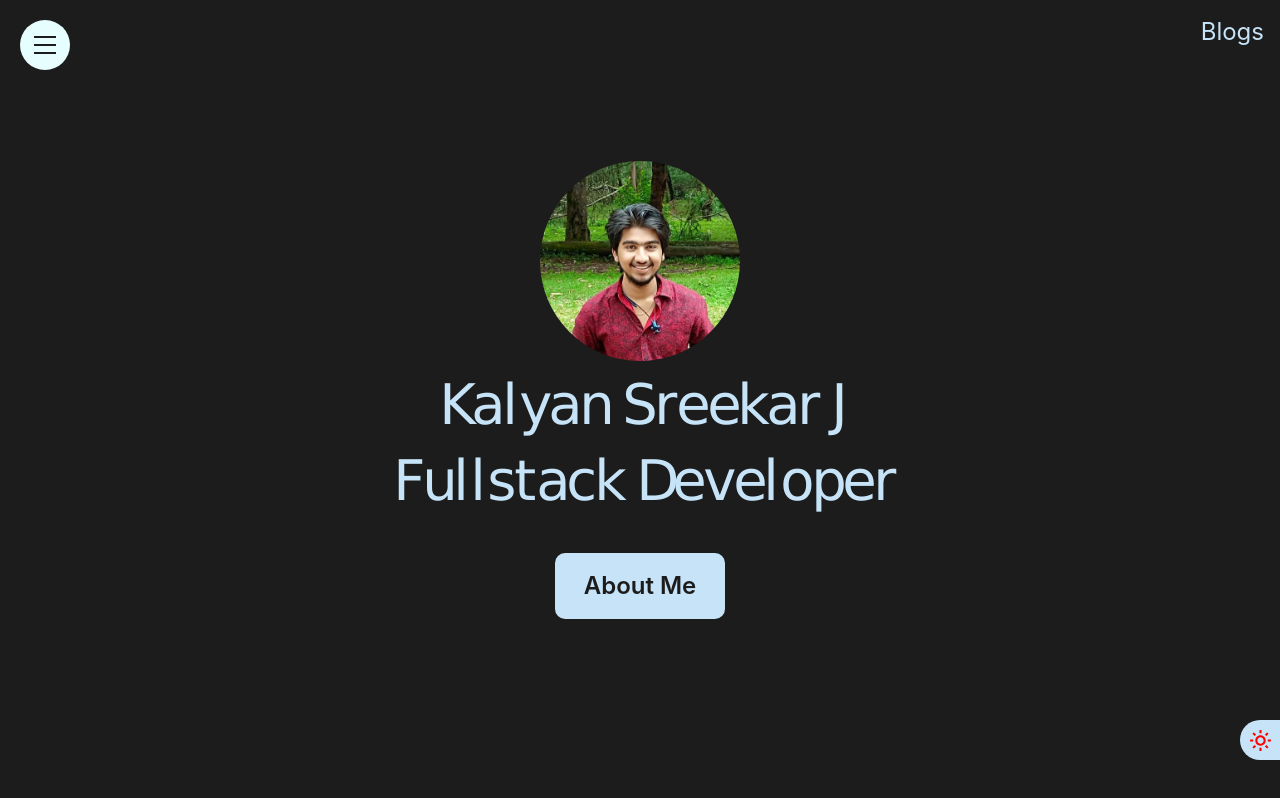
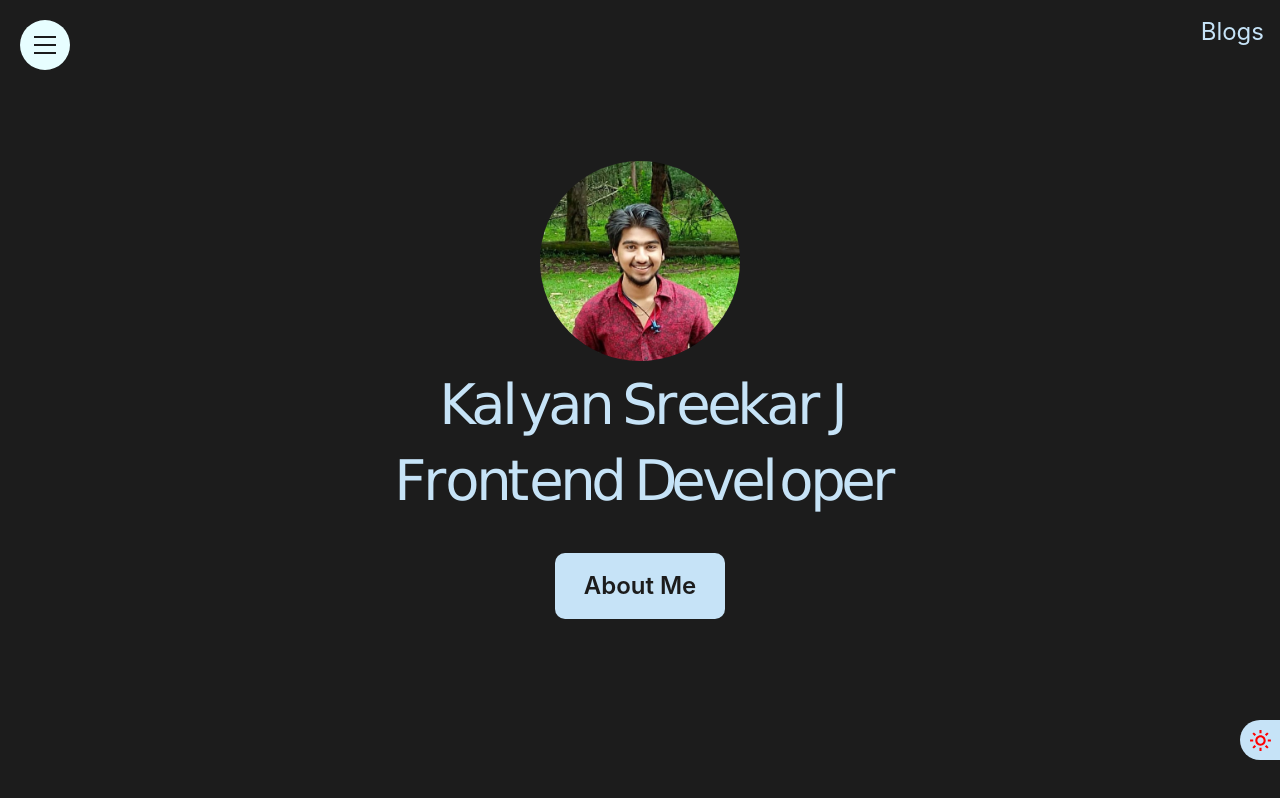
Before and after one commit to KalyanSreekar/myprofile, a React (Create React App) app: page / in a window 1280 px wide. Built offline with nearby package versions, Linux system fonts and the light colour scheme.

Commit message:
optimized app

```diff
--- a/src/App.js
+++ b/src/App.js
@@ -1,14 +1,17 @@
 import "./App.css";
 import reactDom from "react-dom";
-import { useState } from "react";
+import { useState, lazy, Suspense } from "react";
 import { motion, useAnimation } from "framer-motion";
 import HomePage from "./components/HomePage";
 import ThemeChanger from "./components/ThemeChanger";
-import AboutMe from "./components/aboutme/AboutMe";
+// import AboutMe from "./components/aboutme/AboutMe";
 import Context from "./context/app-context";
-import MyProjects from "./components/MyProjects/MyProjects";
-import ContactMe from "./components/contactme/ContactMe";
+// import MyProjects from "./components/MyProjects/MyProjects";
+// import ContactMe from "./components/contactme/ContactMe";
 import { useNavigate } from "react-router-dom";
+const AboutMe = lazy(() => import("./components/aboutme/AboutMe"));
+const MyProjects = lazy(() => import("./components/MyProjects/MyProjects"));
+const ContactMe = lazy(() => import("./components/contactme/ContactMe"));
 
 let toofast = false;
 function App() {
@@ -601,19 +604,25 @@ function App() {
             className={darkmode ? "App1 themedark" : "App1 themelight"}
             animate={aboutmepage}
           >
-            <AboutMe darkmode={darkmode} />
+            <Suspense fallback={<p>Loading...</p>}>
+              <AboutMe darkmode={darkmode} />
+            </Suspense>
           </motion.div>
           <motion.div
             className={darkmode ? "App1 themedark" : "App1 themelight"}
             animate={projectpage}
           >
-            <MyProjects darkmode={darkmode} />
+            <Suspense fallback={<p>Loading...</p>}>
+              <MyProjects darkmode={darkmode} />
+            </Suspense>
           </motion.div>
           <motion.div
             className={darkmode ? "App themedark" : "App themelight"}
             animate={contactpage}
           >
-            <ContactMe darkmode={darkmode} />
+            <Suspense fallback={<p>Loading...</p>}>
+              <ContactMe darkmode={darkmode} />
+            </Suspense>
           </motion.div>
         </div>
       </Context.Provider>
--- a/src/components/HomePage.js
+++ b/src/components/HomePage.js
@@ -1,5 +1,5 @@
 import "../App.css";
-import React from "react";
+import React, { useMemo } from "react";
 import { motion } from "framer-motion";
 import kalyan1 from "../assets/kalyan1.jpg";
 import kalyan2 from "../assets/kalyan2.jpg";
@@ -7,11 +7,37 @@ import kalyan3 from "../assets/kalyan3.jpg";
 import AnimatedBtn from "./AnimatedButton/AnimatedBtn";
 
 const names = "Kalyan  Sreekar  J";
-const profes = "Fullstack  Developer";
+const profes = "Frontend  Developer";
 const name = names.split("");
 const profession = profes.split("");
-const Images = [kalyan1, kalyan2, kalyan3];
+const Image = [kalyan1, kalyan2, kalyan3][Math.floor(Math.random() * 3)];
 const HomePage = (props) => {
+  const getAnimatedName = (name) => {
+    return name.map((letter) => {
+      return (
+        <motion.p
+          key={Math.random()}
+          initial={{ opacity: 0, marginTop: 10 }}
+          animate={{ scale: 1.4, opacity: 1, originX: 0 }}
+          transition={{ duration: 0.2, type: "spring", stiffness: 500 }}
+          whileHover={{ scale: 2 }}
+          whileTap={{
+            scale: 1,
+            rotateX: 180,
+            rotateY: 180,
+            rotateZ: 180,
+          }}
+          className={
+            props.darkmode
+              ? "eachletter themedarktext"
+              : "eachletter themelighttext"
+          }
+        >
+          {letter}
+        </motion.p>
+      );
+    });
+  };
   return (
     <React.Fragment>
       <motion.img
@@ -22,7 +48,7 @@ const HomePage = (props) => {
         }}
         transition={{ duration: 0.4 }}
         alt="my pic"
-        src={Images[Math.floor(Math.random() * 3)]}
+        src={Image}
         className="myimage"
       />
       <motion.div
@@ -36,30 +62,7 @@ const HomePage = (props) => {
         }}
         transition={{ duration: 1, delay: 0.2 }}
       >
-        {name.map((letter) => {
-          return (
-            <motion.p
-              key={Math.random()}
-              initial={{ opacity: 0, marginTop: 10 }}
-              animate={{ scale: 1.4, opacity: 1, originX: 0 }}
-              transition={{ duration: 0.2, type: "spring", stiffness: 500 }}
-              whileHover={{ scale: 2 }}
-              whileTap={{
-                scale: 1,
-                rotateX: 180,
-                rotateY: 180,
-                rotateZ: 180,
-              }}
-              className={
-                props.darkmode
-                  ? "eachletter themedarktext"
-                  : "eachletter themelighttext"
-              }
-            >
-              {letter}
-            </motion.p>
-          );
-        })}
+        {useMemo(() => getAnimatedName(name), [props.darkmode])}
       </motion.div>
       <motion.div
         style={{
@@ -69,30 +72,7 @@ const HomePage = (props) => {
         animate={{ scale: 1, opacity: 1 }}
         transition={{ duration: 1, delay: 0.5 }}
       >
-        {profession.map((letter) => {
-          return (
-            <motion.p
-              key={Math.random()}
-              initial={{ opacity: 1, marginTop: 10 }}
-              animate={{ scale: 1.4, opacity: 1, originX: 0 }}
-              transition={{ duration: 0.2, type: "spring", stiffness: 500 }}
-              whileTap={{
-                scale: 1,
-                rotateX: 180,
-                rotateY: 180,
-                rotateZ: 180,
-              }}
-              whileHover={{ scale: 2 }}
-              className={
-                props.darkmode
-                  ? "eachletter themedarktext"
-                  : "eachletter themelighttext"
-              }
-            >
-              {letter}
-            </motion.p>
-          );
-        })}
+        {useMemo(() => getAnimatedName(profession), [props.darkmode])}
       </motion.div>
       <AnimatedBtn darkmode={props.darkmode} message="About Me" />
     </React.Fragment>
--- a/src/components/aboutme/AboutMe.js
+++ b/src/components/aboutme/AboutMe.js
@@ -61,7 +61,7 @@ const AboutMe = (props) => {
         animate={anime1}
         className={props.darkmode ? "dark" : "light"}
       >
-        I am a Fullstack developer with a profound passion for programming that
+        I am a Frontend developer with a profound passion for programming that
         originated during my early years while indulging in gaming. This passion
         has evolved and solidified over time. I am eagerly seeking opportunities
         to contribute to substantial and demanding projects while deriving
--- a/src/index.js
+++ b/src/index.js
@@ -1,10 +1,10 @@
-import React from "react";
+import React, { lazy, Suspense } from "react";
 import ReactDOM from "react-dom";
 import { createBrowserRouter, RouterProvider } from "react-router-dom";
 import "./index.css";
 import App from "./App";
 import reportWebVitals from "./reportWebVitals";
-import BlogHome from "./pages/Blog/BlogHome";
+const BlogHome = lazy(() => import("./pages/Blog/BlogHome"));
 
 const router = createBrowserRouter([
   {
@@ -13,11 +13,19 @@ const router = createBrowserRouter([
   },
   {
     path: "/blogs",
-    element: <BlogHome />,
+    element: (
+      <Suspense fallback={<p>Loading...</p>}>
+        <BlogHome />
+      </Suspense>
+    ),
     children: [
       {
         path: "/blogs/:id",
-        element: <BlogHome />,
+        element: (
+          <Suspense fallback={<p>Loading...</p>}>
+            <BlogHome />
+          </Suspense>
+        ),
       },
     ],
   },
```
